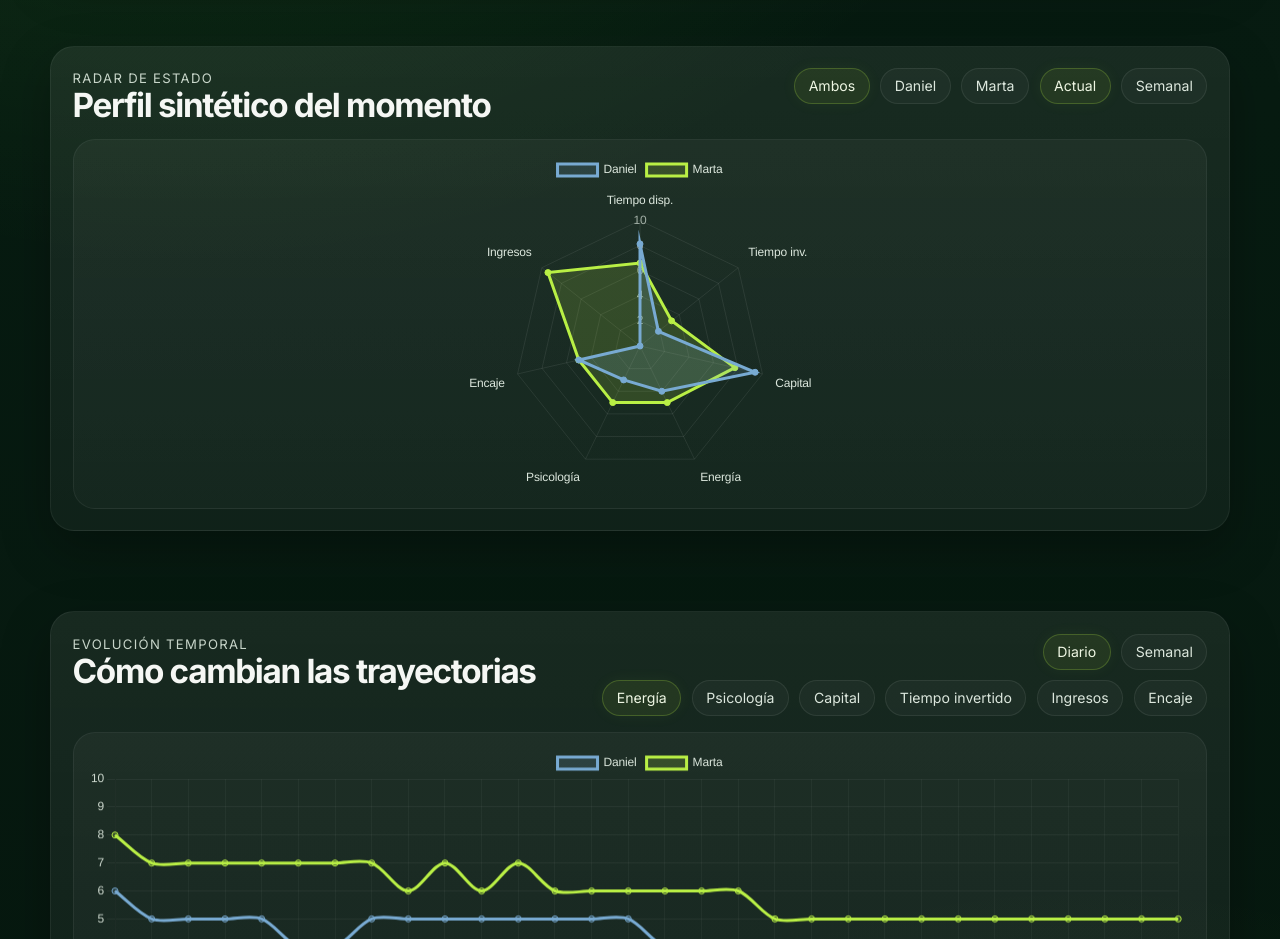
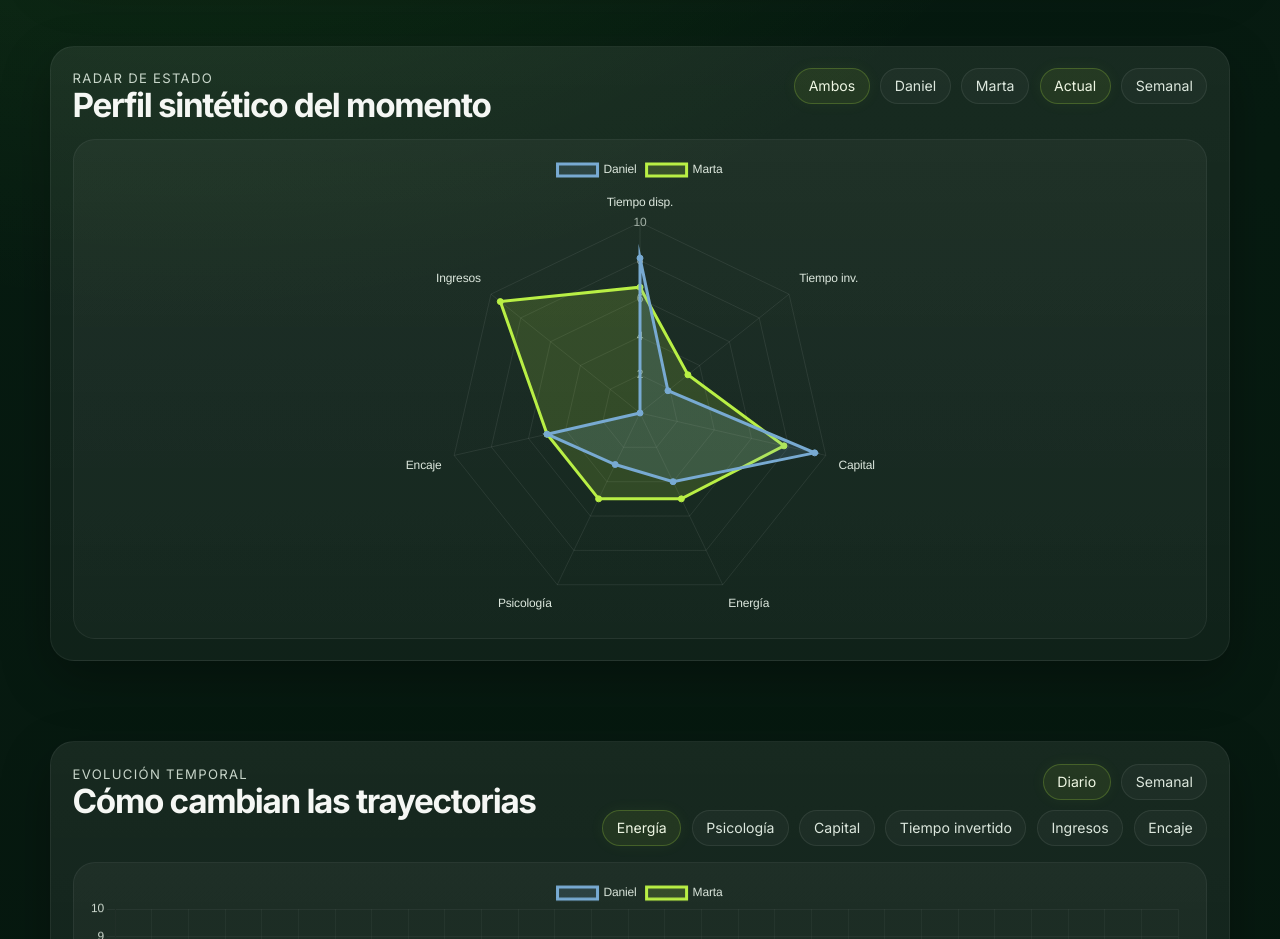
Before and after one commit to LeonisG/LeonisG.github.io, a plain HTML site: page pages/proyectos/lavanderia-autoservicio/metricas.html in a window 1280 px wide. Shown: the part 1420-2359 px from the top of the page. Drawn offline with nearby package versions, Linux system fonts and the light colour scheme.

Commit message:
Update styles.css

```diff
--- a/assets/css/styles.css
+++ b/assets/css/styles.css
@@ -2866,8 +2866,8 @@ h1 {
   border: 1px solid rgba(255,255,255,0.06);
   background:
     linear-gradient(180deg, rgba(255,255,255,0.04), rgba(255,255,255,0.025));
-  min-height: 370px;
-  height: 370px;
+  min-height: 500px;
+  height: 500px;
 }
 
 .metrics-chart-card-lg {
```
